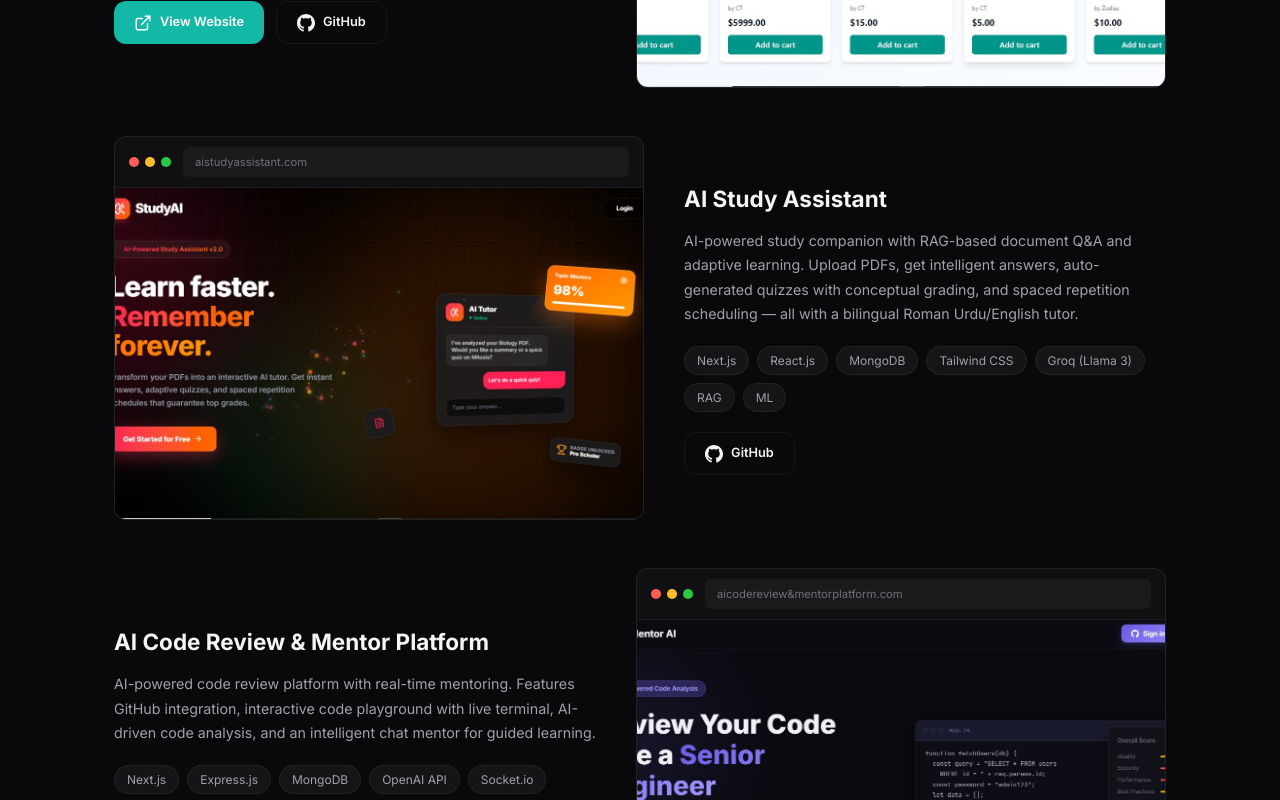
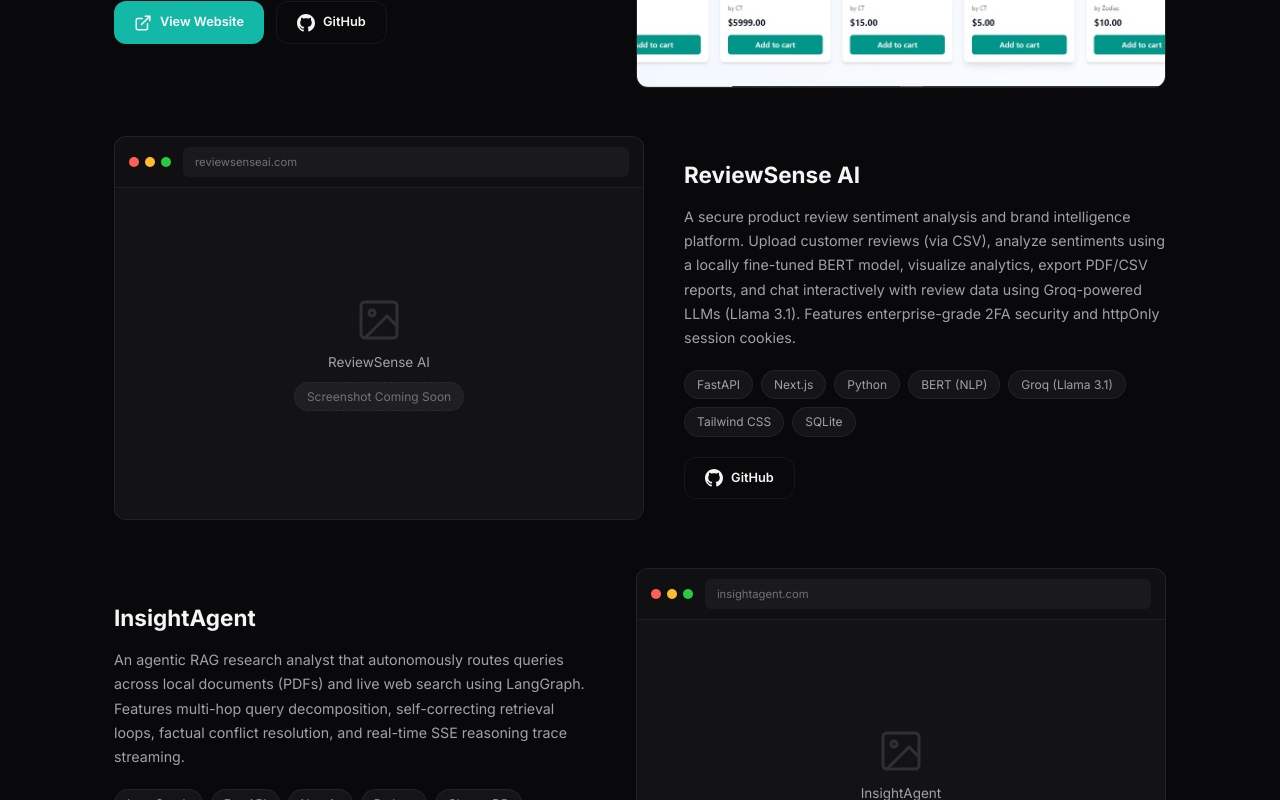
Before and after one commit to kamranabbasi3404/Personal-Portfolio, a Next.js app: page / in a window 1280 px wide. Shown: the part 2860-3660 px from the top of the page. Built offline with nearby package versions, Linux system fonts and the light colour scheme.

Commit message:
Add ReviewSense AI and InsightAgent featured projects

```diff
--- a/components/Projects.jsx
+++ b/components/Projects.jsx
@@ -6,6 +6,22 @@
         github: 'https://github.com/kamranabbasi3404/Buyonix-FYP',
         demo: 'https://ecommerce-buyonix.vercel.app/',
         image: '/buyonix.jpg?v=3',
+    },
+    {
+        title: 'ReviewSense AI',
+        description: 'A secure product review sentiment analysis and brand intelligence platform. Upload customer reviews (via CSV), analyze sentiments using a locally fine-tuned BERT model, visualize analytics, export PDF/CSV reports, and chat interactively with review data using Groq-powered LLMs (Llama 3.1). Features enterprise-grade 2FA security and httpOnly session cookies.',
+        tech: ['FastAPI', 'Next.js', 'Python', 'BERT (NLP)', 'Groq (Llama 3.1)', 'Tailwind CSS', 'SQLite'],
+        github: 'https://github.com/kamranabbasi3404/ReviewSense-AI',
+        demo: '',
+        image: '',
+    },
+    {
+        title: 'InsightAgent',
+        description: 'An agentic RAG research analyst that autonomously routes queries across local documents (PDFs) and live web search using LangGraph. Features multi-hop query decomposition, self-correcting retrieval loops, factual conflict resolution, and real-time SSE reasoning trace streaming.',
+        tech: ['LangGraph', 'FastAPI', 'Next.js', 'Python', 'ChromaDB', 'Agentic RAG', 'Groq', 'Tavily'],
+        github: 'https://github.com/kamranabbasi3404/InsightAgent',
+        demo: '',
+        image: '',
     },
     {
         title: 'AI Study Assistant',
```
